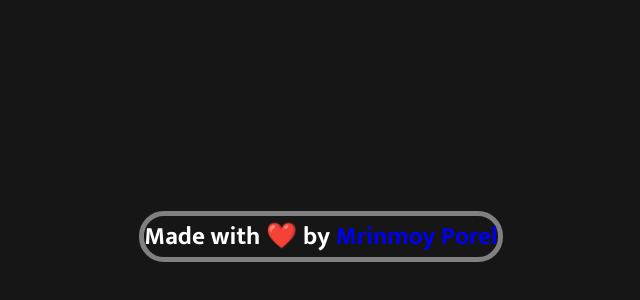
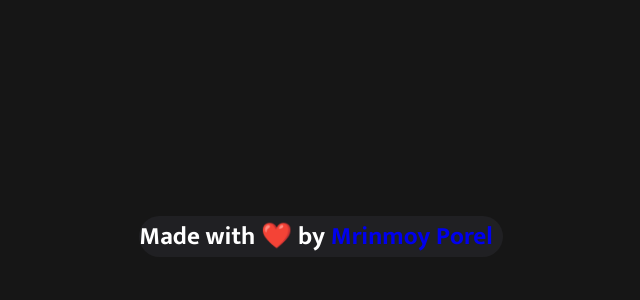
Before and after one commit to mrinnnmoy/crypto-price-tracker, a plain HTML site: page index.html in a window 1280 px wide. Shown: the part 164-464 px from the top of the page, without its empty margins (319-959 px from the left). Drawn offline with Linux system fonts and the light colour scheme; no server answers.

Commit message:
removed the border and changed the bg to light black

```diff
--- a/style.css
+++ b/style.css
@@ -13,8 +13,9 @@ body {
 }
 
 .follow{
-    border: 5px solid grey;
+    background-color: #202023;
     border-radius: 25px;
+    padding: 0 10px 0 0;
 }
 
 .follow-name{
```
Also changed, not shown: index.html (+0 -4 lines).
